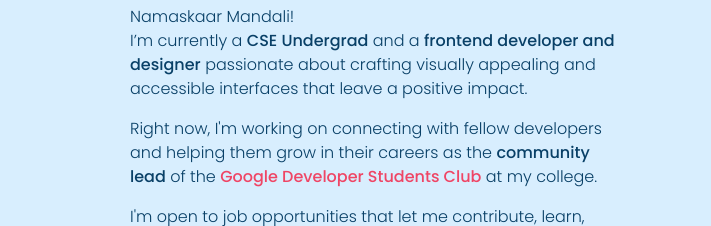
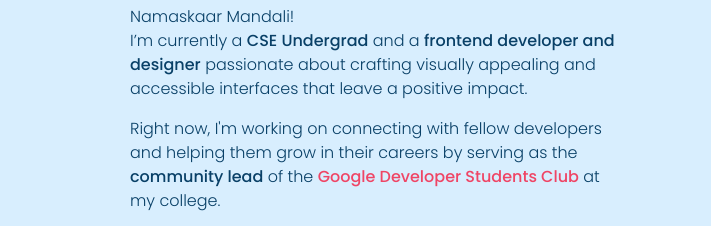
Before and after one commit to YashGangan/portfolio, a plain HTML site: page index.html in a window 1280 px wide. Shown: the part 769-995 px from the top of the page, 0-711 px from the left. Drawn offline with nearby package versions, Linux system fonts and the light colour scheme.

Commit message:
Update index.html

```diff
--- a/index.html
+++ b/index.html
@@ -58,7 +58,7 @@
         <div class="text-lg-start px-5">
           <h2 class="custom-h">About Me &#x1F466;</h2>
           <p class="custom-about-lead" style="max-width: 800px;">Namaskaar Mandali! <br>I’m currently a <span class="fw-medium">CSE Undergrad</span> and a <span class="fw-medium">frontend developer and designer</span> passionate about crafting visually appealing and accessible interfaces that leave a positive impact.</p>
-          <p class="custom-about-lead" style="max-width: 800px;">Right now, I'm working on connecting with fellow developers and helping them grow in their careers as the <span class="fw-medium"> community lead</span> of the <a href="https://www.linkedin.com/company/google-developer-student-club-tcoer" target="_blank" class="p-0 custom-link">Google Developer Students Club</a> at my college. </p>
+          <p class="custom-about-lead" style="max-width: 800px;">Right now, I'm working on connecting with fellow developers and helping them grow in their careers by serving as the <span class="fw-medium"> community lead</span> of the <a href="https://www.linkedin.com/company/google-developer-student-club-tcoer" target="_blank" class="p-0 custom-link">Google Developer Students Club</a> at my college. </p>
           <p class="custom-about-lead" style="max-width: 800px;">I'm open to job opportunities that let me contribute, learn, and grow. If you've got something that matches my skills and experience, <a href="#contact" class="p-0 custom-link">let's chat!</a> &#x1F4E7;</p>
         </div>
         <div class="text-center text-lg-start px-5 pt-5 pt-lg-0">
```
